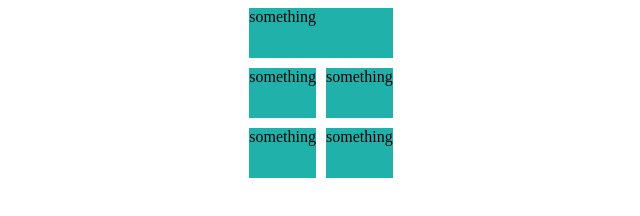
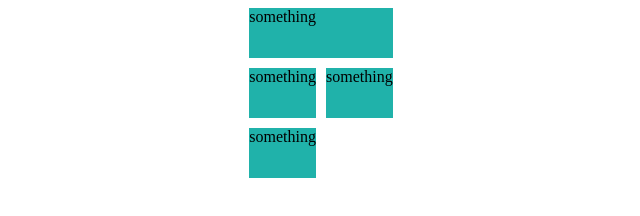
Before and after one commit to akinoai/grid-layout, a plain HTML site: page index.html in a window 1280 px wide. Shown: the whole page, without its empty margins (319-959 px from the left). Drawn offline with Linux system fonts and the light colour scheme.

Commit message:
Update index.html

```diff
--- a/index.html
+++ b/index.html
@@ -16,7 +16,6 @@
         <div class="grid-element">something</div>
         <div class="grid-element">something</div>
         <div class="grid-element">something</div>
-        <div class="grid-element">something</div>
     </div>
 </body>
 
```
